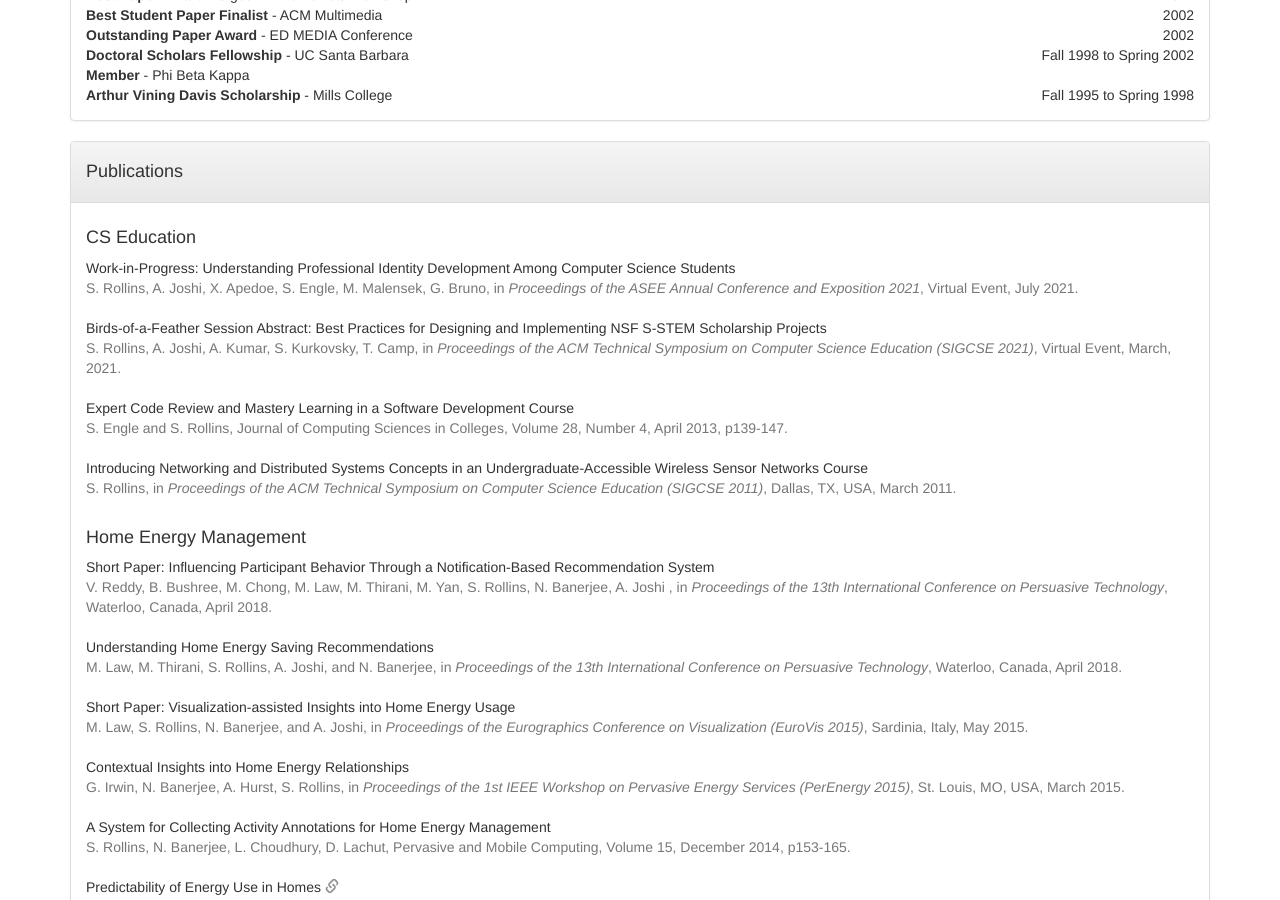
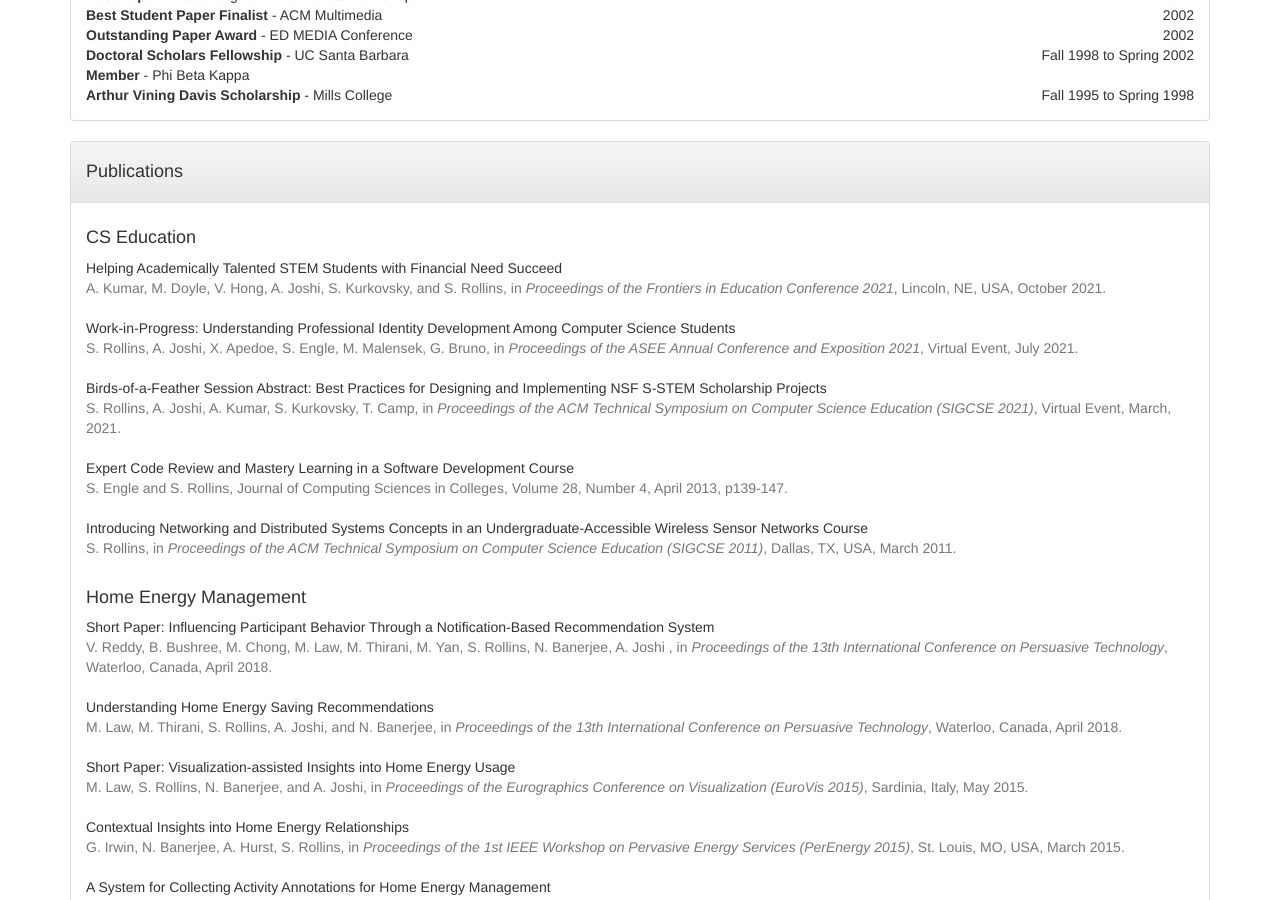
Before and after one commit to srollins/srollins.github.io, a Jekyll site: the page built from vita.html, in a window 1280 px wide and 900 px high, scrolled down 949 px. Built offline with Jekyll 4.4.1, drawn with Linux system fonts in a browser that asks for light colours.

Commit message:
add fie paper

```diff
--- a/vita.html
+++ b/vita.html
@@ -101,6 +101,10 @@ title: CV
 	<div class="panel-body">
 		<h4>CS Education</h4>
 		<table>
+			<tr><td>
+				Helping Academically Talented STEM Students with Financial Need Succeed<br/>
+				<span class="text-muted">A. Kumar, M. Doyle, V. Hong, A. Joshi, S. Kurkovsky, and S. Rollins, in <i>Proceedings of the Frontiers in Education Conference 2021</i>, Lincoln, NE, USA, October 2021.</span><br/><br/>
+			</td></tr>
 			<tr><td>
 				Work-in-Progress: Understanding Professional Identity Development Among Computer Science Students<br/>
 				<span class="text-muted">S. Rollins, A. Joshi, X. Apedoe, S. Engle, M. Malensek, G. Bruno, in <i>Proceedings of the ASEE Annual Conference and Exposition 2021</i>, Virtual Event, July 2021.</span><br/><br/>
```
